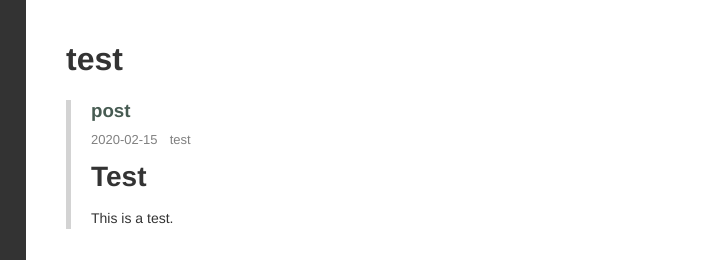
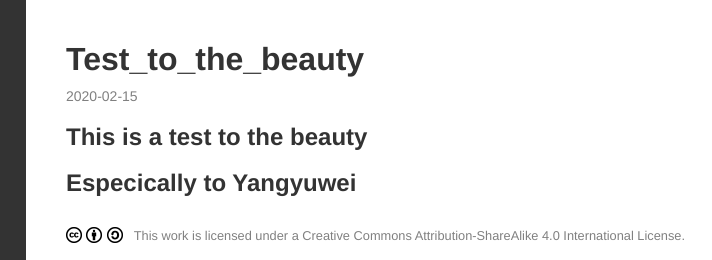
Before and after one commit to WaltzofLeave/WaltzofLeave.github.io, a plain HTML site: page 2020/02/15/Test-to-the-beauty/index.html in a window 1280 px wide. Shown: the top 260 px of the page, 374-1086 px from the left. Drawn offline with nearby package versions, Linux system fonts and the light colour scheme.

Commit message:
Site updated: 2020-02-15 17:27:54

```diff
--- a/tags/test/index.html
+++ b/2020/02/15/Test-to-the-beauty/index.html
@@ -8,15 +8,19 @@
 
 <title>
 
-    Tag: test
+    Test_to_the_beauty
 
 </title>
 
-<meta property="og:type" content="website">
-<meta property="og:title" content="Spring">
-<meta property="og:url" content="http://waltzofleave.github.io/tags/test/index.html">
+<meta name="description" content="This is  a test to the beautyEspecically to Yangyuwei">
+<meta property="og:type" content="article">
+<meta property="og:title" content="Test_to_the_beauty">
+<meta property="og:url" content="http://waltzofleave.github.io/2020/02/15/Test-to-the-beauty/index.html">
 <meta property="og:site_name" content="Spring">
+<meta property="og:description" content="This is  a test to the beautyEspecically to Yangyuwei">
 <meta property="og:locale" content="en_US">
+<meta property="article:published_time" content="2020-02-15T09:25:37.000Z">
+<meta property="article:modified_time" content="2020-02-15T09:27:22.658Z">
 <meta property="article:author" content="Fan">
 <meta name="twitter:card" content="summary">
 
@@ -98,7 +102,7 @@
 
               <li class="archive-list-container">
                 <a href="javascript:;">Archive</a>
-                <ul class="archive-list"><li class="archive-list-item"><a class="archive-list-link" href="/archives/2020/">2020</a><span class="archive-list-count">2</span></li></ul>
+                <ul class="archive-list"><li class="archive-list-item"><a class="archive-list-link" href="/archives/2020/">2020</a><span class="archive-list-count">3</span></li></ul>
               </li>
 
 
@@ -150,47 +154,48 @@
 
         <div style="max-width: 1000px">
 
-          <h1>test</h1>
+          <article id="post-Test-to-the-beauty" class="article article-type-post">
+
+    <h1 class="article-header">
+      Test_to_the_beauty
+    </h1>
+
+
+
+  <div class="article-info">
+    <span class="article-date">
+  2020-02-15
+</span>
 
 
 
 
-    <div class="post-list">
 
+  </div>
+  <div class="article-entry">
+    <h2 id="This-is-a-test-to-the-beauty"><a href="#This-is-a-test-to-the-beauty" class="headerlink" title="This is  a test to the beauty"></a>This is  a test to the beauty</h2><h2 id="Especically-to-Yangyuwei"><a href="#Especically-to-Yangyuwei" class="headerlink" title="Especically to Yangyuwei"></a>Especically to Yangyuwei</h2>
+  </div>
+  <footer class="article-footer">
 
-    <div class="post-list-item article">
-      <h3 class="article-header">
-        <a href="/2020/02/15/post/" >
-  post
-</a>
+  <div class="cc">
+    <a href="http://creativecommons.org/licenses/by-sa/4.0/deed.e" target="_blank" title="Attribution-ShareAlike">
+      <img src="/images/cc/cc.png">
 
-      </h3>
+          <img src="/images/cc/by.png">
 
+          <img src="/images/cc/sa.png">
 
-      <div class="article-info">
-        <a href="/2020/02/15/post/"><span class="article-date">
-  2020-02-15
-</span>
-</a>
+      <span>
+        This work is licensed under a Creative Commons Attribution-ShareAlike 4.0 International License.
+      </span>
+    </a>
+  </div>
 
 
 
-	<span class="article-tag tagcloud">
-		<ul class="article-tag-list" itemprop="keywords"><li class="article-tag-list-item"><a class="article-tag-list-link" href="/tags/test/" rel="tag">test</a></li></ul>
-	</span>
 
-
-      </div>
-      <div class="article-entry">
-
-          <h1 id="Test"><a href="#Test" class="headerlink" title="Test"></a>Test</h1><p>This is a test.</p>
-
-
-      </div>
-    </div>
-
-
-    </div>
+  </footer>
+</article>
 
 
 
```
Also changed, not shown: 2020/02/15/hello-world/index.html (+1 -1 lines), 2020/02/15/post/index.html (+1 -1 lines), archives/2020/02/index.html (+34 -1 lines), archives/2020/index.html (+34 -1 lines), archives/index.html (+34 -1 lines), index.html (+36 -1 lines).
